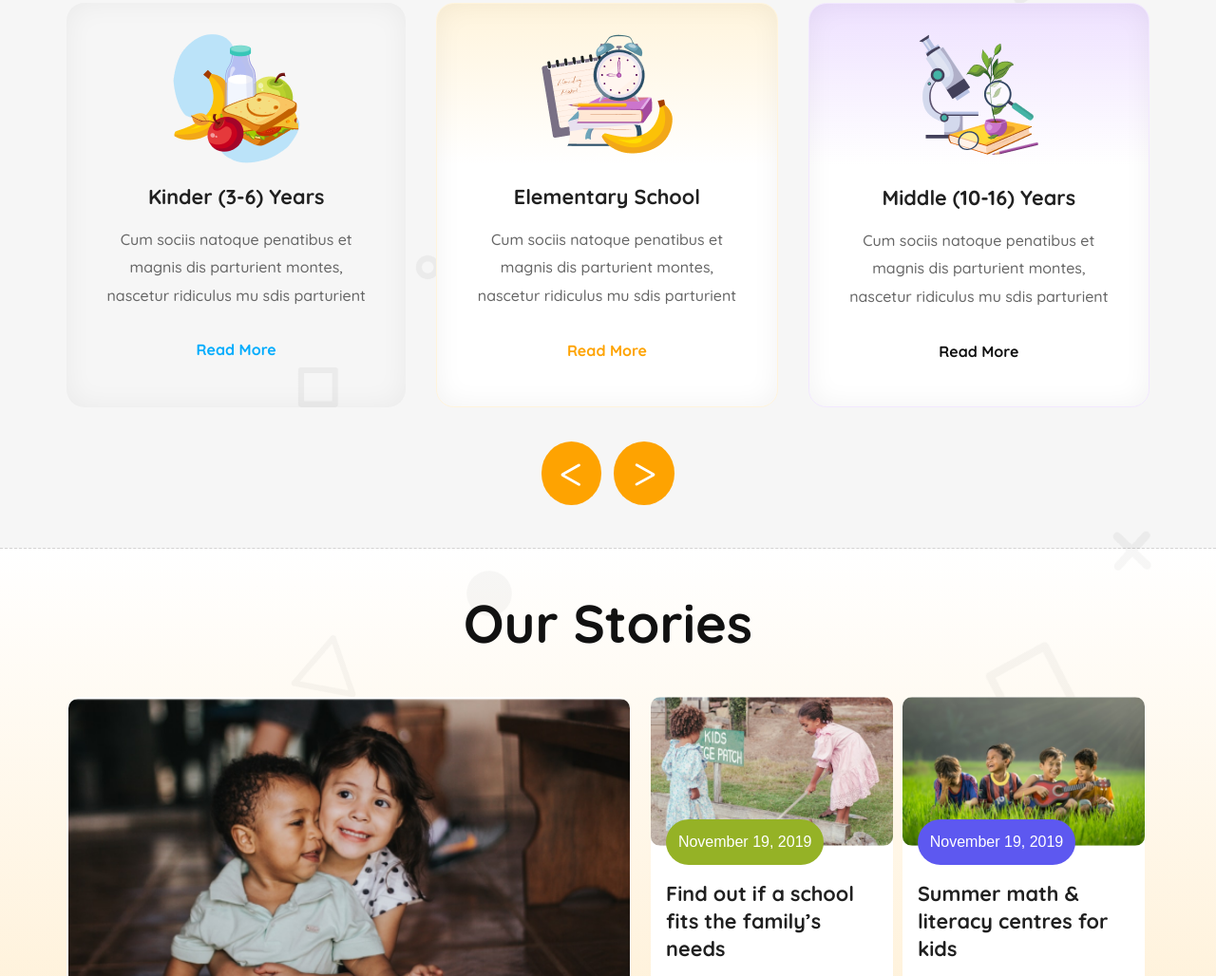
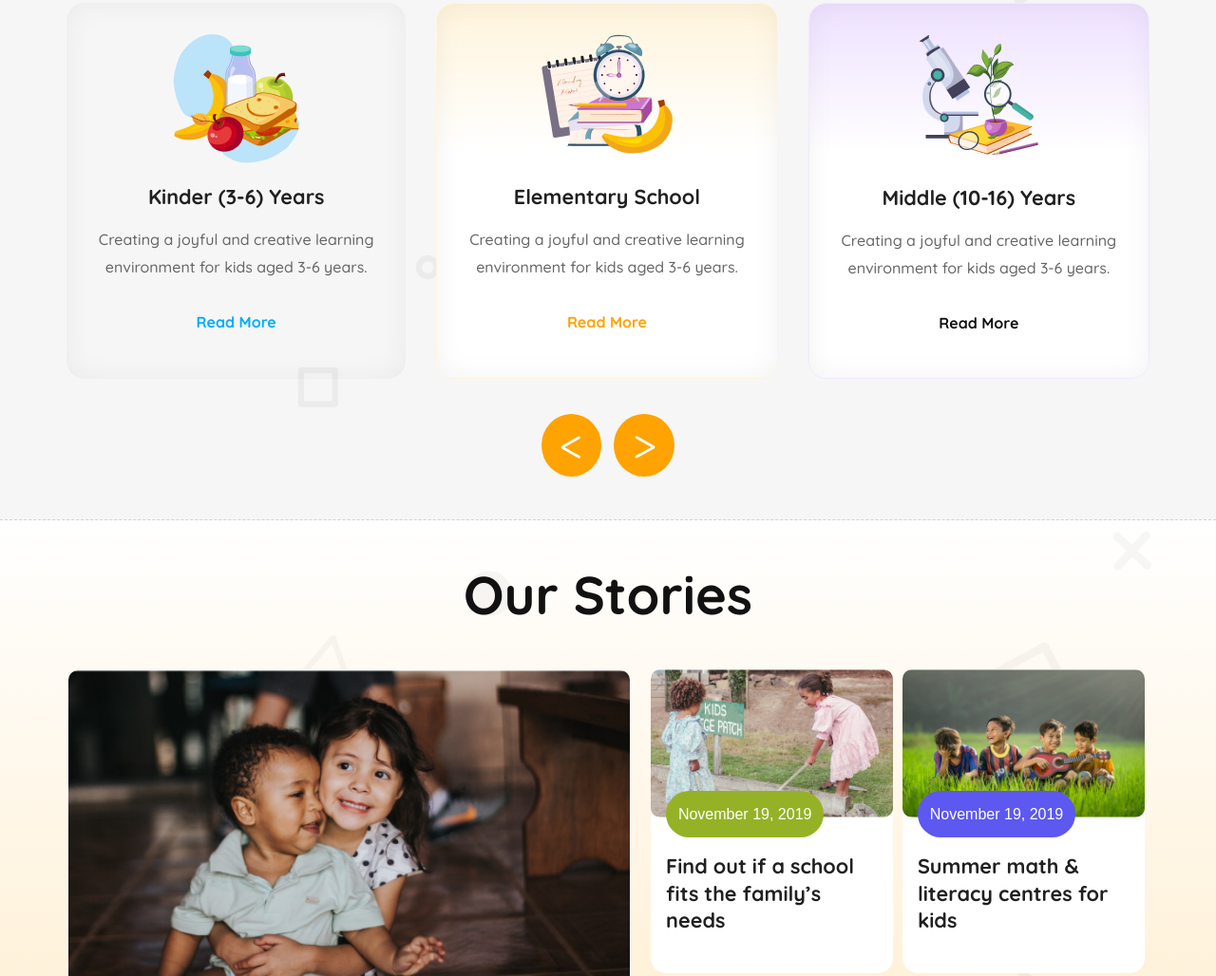
Before and after one commit to rasifalsaif/kids-school, a plain HTML site: page index.html in a window 1280 px wide. Shown: the part 669-1697 px from the top of the page at 95% size. Drawn offline with Linux system fonts and the light colour scheme.

Commit message:
final final

```diff
--- a/index.html
+++ b/index.html
@@ -52,25 +52,19 @@
                 <div id="card-1" class="card">
                     <img src="assets/kinder.png" alt="">
                     <h3 class="card-title">Kinder (3-6) Years</h3>
-                    <p class="card-description reg-p">Cum sociis natoque penatibus et magnis
-                        dis parturient montes, nascetur ridiculus
-                        mu sdis parturient</p>
+                    <p class="card-description reg-p">Creating a joyful and creative learning environment for kids aged 3-6 years.</p>
                     <h3 class="card-btn item-2">Read More</h3>
                 </div>
                 <div id="card-2" class="card">
                     <img src="assets/elementary.png" alt="">
                     <h3 class="card-title">Elementary School</h3>
-                    <p class="card-description reg-p">Cum sociis natoque penatibus et magnis
-                        dis parturient montes, nascetur ridiculus
-                        mu sdis parturient</p>
+                    <p class="card-description reg-p">Creating a joyful and creative learning environment for kids aged 3-6 years.</p>
                     <h3 class="card-btn item-1">Read More</h3>
                 </div>
                 <div id="card-3" class="card">
                     <img src="assets/middle.png" alt="">
                     <h3 class="card-title">Middle (10-16) Years</h3>
-                    <p class="card-description reg-p">Cum sociis natoque penatibus et magnis
-                        dis parturient montes, nascetur ridiculus
-                        mu sdis parturient</p>
+                    <p class="card-description reg-p">Creating a joyful and creative learning environment for kids aged 3-6 years.</p>
                     <h3 class="card-btn item-4">Read More</h3>
                 </div>
             </div>
@@ -147,7 +141,7 @@
                         <img src="assets/logo.png" alt="" class=" footer-logo">
                         <h2 class="edu-title">Kids <br>Education</h2>
                     </div>
-                    <p class="edu-p">Pizza ipsum dolor meat lovers buffalo. Deep dolor roll melted bacon Bianca pan bacon pineapple Aussie. Mayo rib sauce Hawaiian meatball.</p>
+                    <p class="edu-p">Creating a joyful and creative learning environment for kids aged 3-6 years. Creating a joyful and creative learning environment for kids aged 3-6 years.</p>
                 </div>
                 <div class="about">
                     <h3 class="about-header">About School</h3>
--- a/styles/style.css
+++ b/styles/style.css
@@ -359,6 +359,7 @@ footer{
 }
 .edu-p{
     padding-right: 2rem;
+    text-align: justify;
 }
 .footer-last{
     align-items: center;
```
